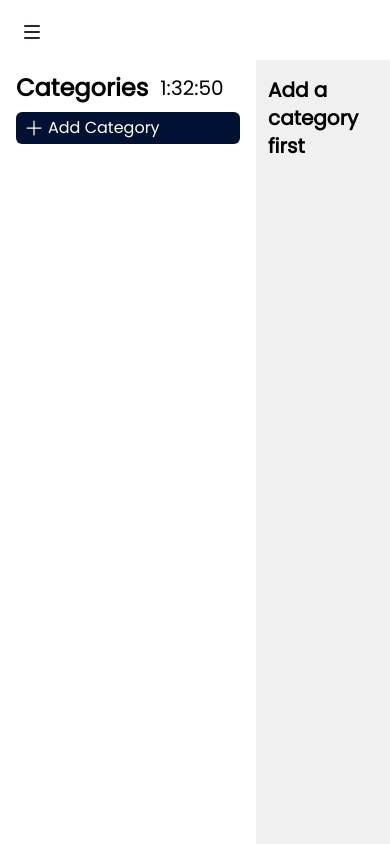
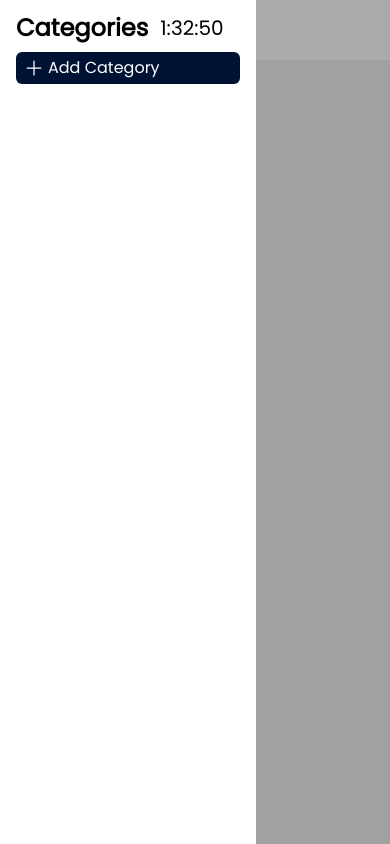
Before and after one commit to Kenramiscal1106/vue-todo-app, a Vue app: page / in a window 390 px wide. Both pictures are taken after a click on the button 30 px from the left and 30 px from the top of the page. Built offline with nearby package versions, Linux system fonts and the light colour scheme.

Commit message:
fix: :lipstick: media query breakpoints in class

```diff
--- a/src/components/Sidebar.vue
+++ b/src/components/Sidebar.vue
@@ -5,13 +5,13 @@ const { time } = defineProps<{ time: string }>()
 const style = useStyleStore()
 </script>
 <template>
-  <div class="sm:absolute sm:h-full sm:w-full sm:top-0 md:hidden bg-secondary-dark bg-opacity-40"
-    :class="{ 'sm:hidden': !style.collapseVisible }" @click="style.toggleCollapseVisible">
+  <div class="absolute h-full w-full top-0 md:hidden bg-secondary-dark bg-opacity-40"
+    :class="{ 'hidden': !style.collapseVisible }" @click="style.toggleCollapseVisible">
 
   </div>
   <aside
-    class="sm:absolute sm:w-64 sm:top-0 h-full md:static flex-grow-0 flex-shrink-0 basis-64 bg-primary-light dark:bg-secondary-light space-y-2 px-4 py-3 overflow-auto"
-    :class="{ 'sm:-left-full': !style.collapseVisible }">
+    class="absolute w-64 top-0 h-full md:static flex-grow-0 flex-shrink-0 basis-64 bg-primary-light dark:bg-secondary-light space-y-2 px-4 py-3 overflow-auto"
+    :class="{ '-left-full': !style.collapseVisible }">
     <div class="flex items-center gap-3">
       <h3 class="font-semibold">Categories</h3>
       <h4 class="font-medium">{{ time }}</h4>
```
